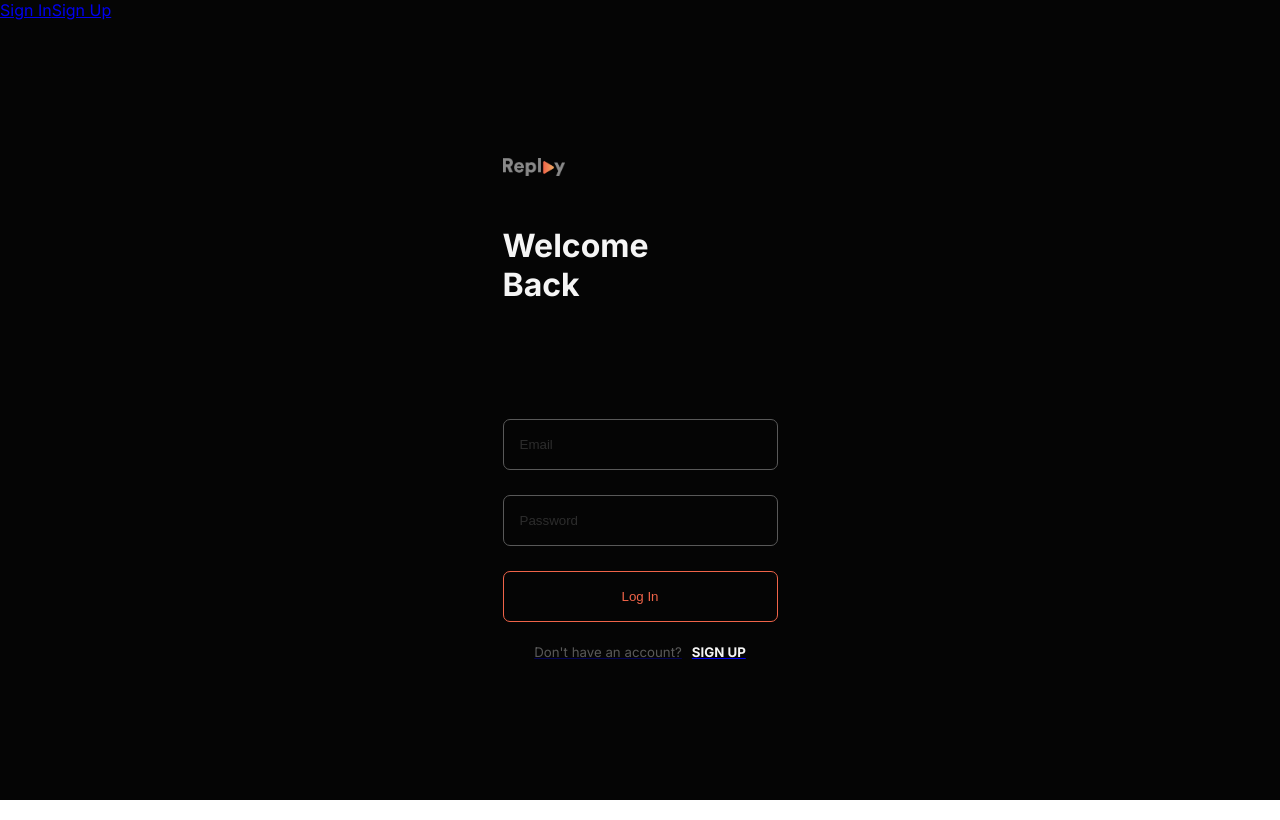
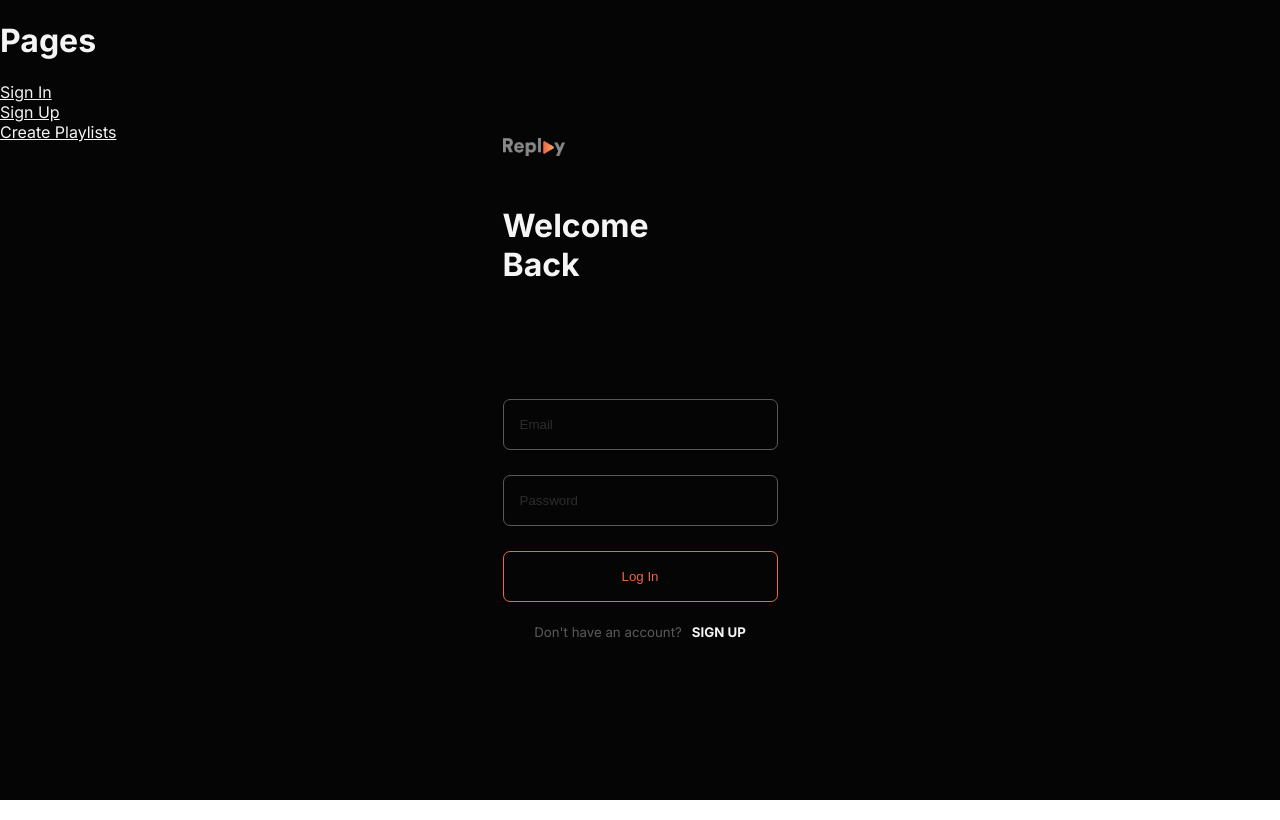
Before and after one commit to sophiahsu21/replay-app, a React (Create React App) app in the folder replay/: page / in a window 1280 px wide. Built offline with nearby package versions, Linux system fonts and the light colour scheme.

Commit message:
create page index and removed link underlines

```diff
--- a/replay/src/App.js
+++ b/replay/src/App.js
@@ -1,6 +1,9 @@
 import './App.scss';
+
+//import pages
 import SignIn from 'pages/SignIn';
 import CreateAccount from 'pages/CreateAccount';
+import CreatePlaylist from 'pages/CreatePlaylist';
 
 import {
   BrowserRouter as Router,
@@ -14,9 +17,11 @@ function App() {
   return (
     <Router>
       <div className="App">
-        <div>
+        <div className="pagesIndex">
+          <h1>Pages</h1>
           <Link to="/">Sign In</Link>
           <Link to="/CreateAccount">Sign Up</Link>
+          <Link to="/CreatePlaylist">Create Playlists</Link>
         </div>
         <Switch>
           <Route exact path="/">
@@ -25,6 +30,9 @@ function App() {
           <Route exact path="/CreateAccount">
             <CreateAccount />
           </Route>
+          <Route exact path="/CreatePlaylist">
+            <CreatePlaylist />
+          </Route>
         </Switch>
       </div>
     </Router>
--- a/replay/src/App.scss
+++ b/replay/src/App.scss
@@ -9,6 +9,7 @@
 */
 
 @import './pages/SignIn/signin.scss';
+@import './pages/CreateAccount/createaccount.scss';
 
 .App {
     margin: 0 auto;
@@ -17,6 +18,21 @@
     font-family: 'Inter', sans-serif;
     color: #f5f5f5; //off-white
     background-color: #050505;
+}
+
+.pagesIndex {
+    display: flex;
+    flex-direction: column;
+    position: absolute;
+}
+
+.pagesIndex a {
+    text-decoration: underline;
+}
+
+a {
+    text-decoration: none;
+    color: #F5F5F5;
 }
 
 h1 {
```
Also changed, not shown: replay/src/pages/CreatePlaylist/createplaylist.scss (added), replay/src/pages/CreatePlaylist/index.js (added).
